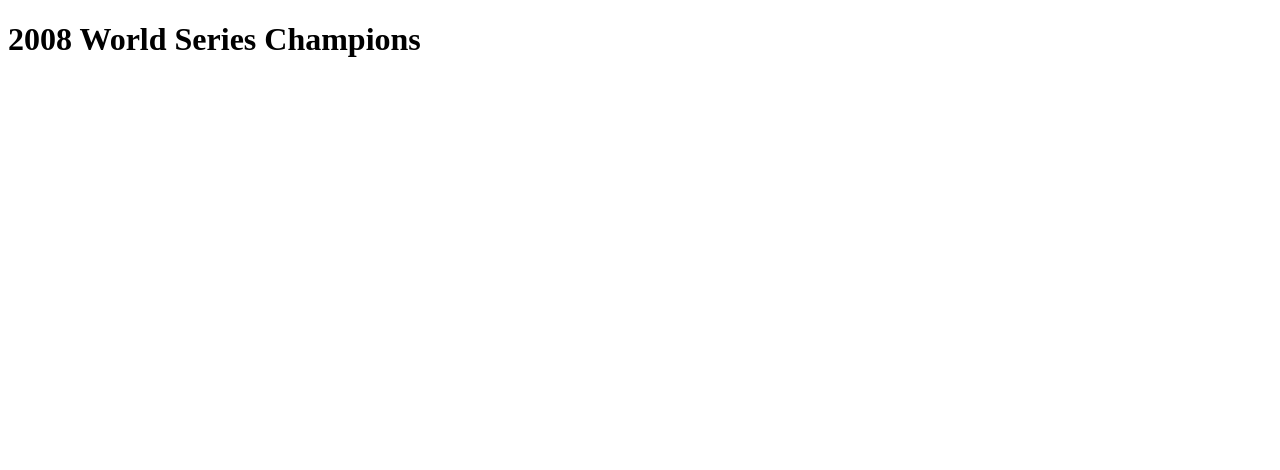
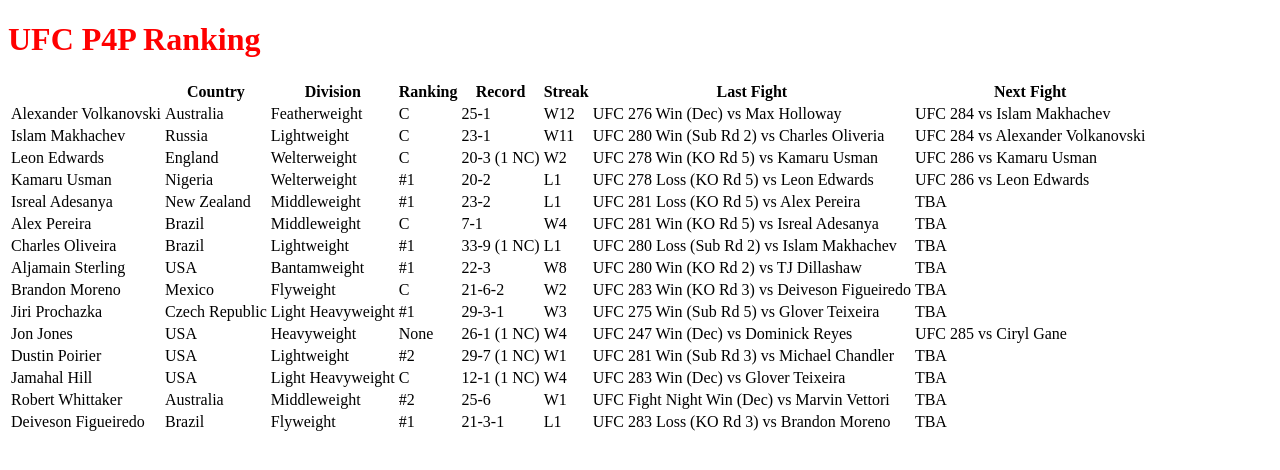
Before and after one commit to zbuckley1/zbuckley1.github.io, a plain HTML site: page index.html in a window 1280 px wide. Drawn offline with Linux system fonts and the light colour scheme.

Commit message:
Add files via upload

```diff
--- a/index.html
+++ b/index.html
@@ -6,7 +6,174 @@
     <meta name="viewport" content="width=device-width, initial-scale=1.0">
     <title>GoPhillies</title>
 </head>
+    <style>
+        h1 {
+            color: red;
+        }
+    </style>
 <body>
-   <h1>2008 World Series Champions</h1>
+   <h1>UFC P4P Ranking</h1>
+   <table>
+    <tr>
+        <th> </th>
+        <th>Country</th>
+        <th>Division</th>
+        <th>Ranking</th>
+        <th>Record</th>
+        <th>Streak</th>
+        <th>Last Fight</th>
+        <th>Next Fight</th>
+    </tr>
+    <tr>
+        <td>Alexander Volkanovski</td>
+        <td>Australia</td>
+        <td>Featherweight</td>
+        <td>C</td>
+        <td>25-1</td>
+        <td>W12</td>
+        <td>UFC 276 Win (Dec) vs Max Holloway</td>
+        <td>UFC 284 vs Islam Makhachev</td>
+    </tr>
+    <tr>
+        <td>Islam Makhachev</td>
+        <td>Russia</td>
+        <td>Lightweight</td>
+        <td>C</td>
+        <td>23-1</td>
+        <td>W11</td>
+        <td>UFC 280 Win (Sub Rd 2) vs Charles Oliveria</td>
+        <td>UFC 284 vs Alexander Volkanovski</td>
+    </tr>
+    <tr>
+        <td>Leon Edwards</td>
+        <td>England</td>
+        <td>Welterweight</td>
+        <td>C</td>
+        <td>20-3 (1 NC)</td>
+        <td>W2</td>
+        <td>UFC 278 Win (KO Rd 5) vs Kamaru Usman</td>
+        <td>UFC 286 vs Kamaru Usman</td>
+    </tr>
+    <tr>
+        <td>Kamaru Usman</td>
+        <td>Nigeria</td>
+        <td>Welterweight</td>
+        <td>#1</td>
+        <td>20-2</td>
+        <td>L1</td>
+        <td>UFC 278 Loss (KO Rd 5) vs Leon Edwards</td>
+        <td>UFC 286 vs Leon Edwards</td>
+    </tr>
+    <tr>
+        <td>Isreal Adesanya</td>
+        <td>New Zealand</td>
+        <td>Middleweight</td>
+        <td>#1</td>
+        <td>23-2</td>
+        <td>L1</td>
+        <td>UFC 281 Loss (KO Rd 5) vs Alex Pereira</td>
+        <td>TBA</td>
+    </tr>
+    <tr>
+        <td>Alex Pereira</td>
+        <td>Brazil</td>
+        <td>Middleweight</td>
+        <td>C</td>
+        <td>7-1</td>
+        <td>W4</td>
+        <td>UFC 281 Win (KO Rd 5) vs Isreal Adesanya</td>
+        <td>TBA</td>
+    </tr>
+    <tr>
+        <td>Charles Oliveira</td>
+        <td>Brazil</td>
+        <td>Lightweight</td>
+        <td>#1</td>
+        <td>33-9 (1 NC)</td>
+        <td>L1</td>
+        <td>UFC 280 Loss (Sub Rd 2) vs Islam Makhachev</td>
+        <td>TBA</td>
+    </tr>
+    <tr>
+        <td>Aljamain Sterling</td>
+        <td>USA</td>
+        <td>Bantamweight</td>
+        <td>#1</td>
+        <td>22-3</td>
+        <td>W8</td>
+        <td>UFC 280 Win (KO Rd 2) vs TJ Dillashaw</td>
+        <td>TBA</td>
+    </tr>
+    <tr>
+        <td>Brandon Moreno</td>
+        <td>Mexico</td>
+        <td>Flyweight</td>
+        <td>C</td>
+        <td>21-6-2</td>
+        <td>W2</td>
+        <td>UFC 283 Win (KO Rd 3) vs Deiveson Figueiredo</td>
+        <td>TBA</td>
+    </tr>
+    <tr>
+        <td>Jiri Prochazka</td>
+        <td>Czech Republic</td>
+        <td>Light Heavyweight</td>
+        <td>#1</td>
+        <td>29-3-1</td>
+        <td>W3</td>
+        <td>UFC 275 Win (Sub Rd 5) vs Glover Teixeira</td>
+        <td>TBA</td>
+    </tr>
+    <tr>
+        <td>Jon Jones</td>
+        <td>USA</td>
+        <td>Heavyweight</td>
+        <td>None</td>
+        <td>26-1 (1 NC)</td>
+        <td>W4</td>
+        <td>UFC 247 Win (Dec) vs Dominick Reyes</td>
+        <td>UFC 285 vs Ciryl Gane</td>
+    </tr>
+    <tr>
+        <td>Dustin Poirier</td>
+        <td>USA</td>
+        <td>Lightweight</td>
+        <td>#2</td>
+        <td>29-7 (1 NC)</td>
+        <td>W1</td>
+        <td>UFC 281 Win (Sub Rd 3) vs Michael Chandler</td>
+        <td>TBA</td>
+    </tr>
+    <tr>
+        <td>Jamahal Hill</td>
+        <td>USA</td>
+        <td>Light Heavyweight</td>
+        <td>C</td>
+        <td>12-1 (1 NC)</td>
+        <td>W4</td>
+        <td>UFC 283 Win (Dec) vs Glover Teixeira</td>
+        <td>TBA</td>
+    </tr>
+    <tr>
+        <td>Robert Whittaker</td>
+        <td>Australia</td>
+        <td>Middleweight</td>
+        <td>#2</td>
+        <td>25-6</td>
+        <td>W1</td>
+        <td>UFC Fight Night Win (Dec) vs Marvin Vettori</td>
+        <td>TBA</td>
+    </tr>
+    <tr>
+        <td>Deiveson Figueiredo</td>
+        <td>Brazil</td>
+        <td>Flyweight</td>
+        <td>#1</td>
+        <td>21-3-1</td>
+        <td>L1</td>
+        <td>UFC 283 Loss (KO Rd 3) vs Brandon Moreno</td>
+        <td>TBA</td>
+    </tr>
+   </table>
 </body>
 </html>
```
